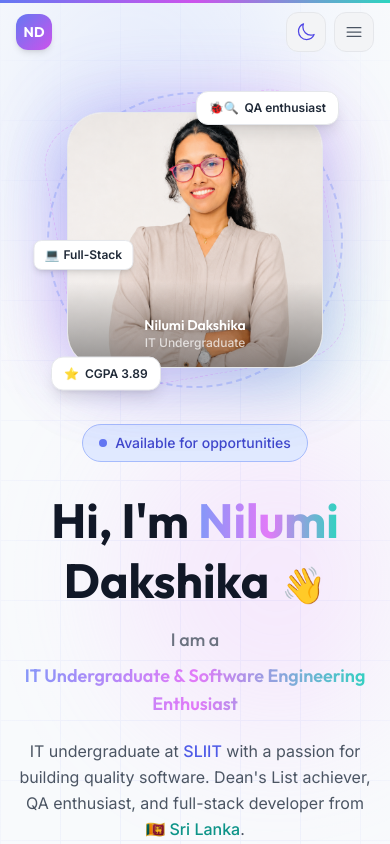
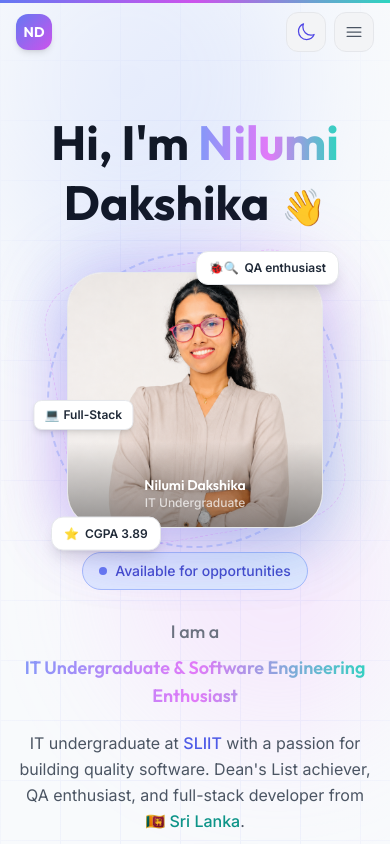
Before and after one commit to nilumi-d/Portfolio, a React (Vite) app: page / in a window 390 px wide. Shown: the top 844 px of the page. Built offline with nearby package versions, Linux system fonts and the light colour scheme.

Commit message:
Improve mobile hero layout

```diff
--- a/src/components/Hero.jsx
+++ b/src/components/Hero.jsx
@@ -79,10 +79,33 @@ export default function Hero() {
 
       {/* ── Content ────────────────────────────────────────── */}
       <div className="container-width section-padding relative z-10 pt-28 pb-24">
-        <div className="flex flex-col lg:flex-row items-center gap-14 lg:gap-20">
+        <div className="flex flex-col lg:flex-row items-center gap-6 lg:gap-20">
+
+          {/* ── Mobile-only: Name shown ABOVE profile picture ── */}
+          <motion.div
+            initial={{ opacity: 0, y: 30 }}
+            animate={{ opacity: 1, y: 0 }}
+            transition={{ duration: 0.7, delay: 0.1, ease: [0.22, 1, 0.36, 1] }}
+            className="block lg:hidden order-1 text-center"
+          >
+            <h1 className="font-display font-bold text-5xl sm:text-6xl mb-4 leading-tight">
+              <span className="dark:text-white text-gray-900">Hi, I'm </span>
+              <span className="gradient-text">Nilumi</span>
+              <br />
+              <span className="dark:text-white text-gray-900">Dakshika</span>
+              <motion.span
+                initial={{ opacity: 0, scale: 0 }}
+                animate={{ opacity: 1, scale: 1 }}
+                transition={{ delay: 0.9, type: 'spring', stiffness: 200 }}
+                className="inline-block ml-3 text-4xl sm:text-5xl"
+              >
+                👋
+              </motion.span>
+            </h1>
+          </motion.div>
 
           {/* ── LEFT: Text content ─────────────────────────── */}
-          <div className="flex-1 flex flex-col items-center lg:items-start text-center lg:text-left order-2 lg:order-1">
+          <div className="flex-1 flex flex-col items-center lg:items-start text-center lg:text-left order-3 lg:order-1">
 
             {/* Status badge */}
             <motion.div
@@ -105,7 +128,7 @@ export default function Hero() {
               initial={{ opacity: 0, y: 30 }}
               animate={{ opacity: 1, y: 0 }}
               transition={{ duration: 0.7, delay: 0.1, ease: [0.22, 1, 0.36, 1] }}
-              className="font-display font-bold text-5xl sm:text-6xl md:text-7xl mb-4 leading-tight"
+              className="hidden lg:block font-display font-bold text-5xl sm:text-6xl md:text-7xl mb-4 leading-tight"
             >
               <span className="dark:text-white text-gray-900">Hi, I'm </span>
               <span className="gradient-text">Nilumi</span>
@@ -241,7 +264,7 @@ export default function Hero() {
             initial={{ opacity: 0, x: 60, scale: 0.9 }}
             animate={{ opacity: 1, x: 0, scale: 1 }}
             transition={{ duration: 0.9, delay: 0.2, ease: [0.22, 1, 0.36, 1] }}
-            className="flex-shrink-0 order-1 lg:order-2 flex justify-center"
+            className="flex-shrink-0 order-2 lg:order-2 flex justify-center"
           >
             <div className="relative w-64 h-64 sm:w-80 sm:h-80 lg:w-96 lg:h-96">
 
```
